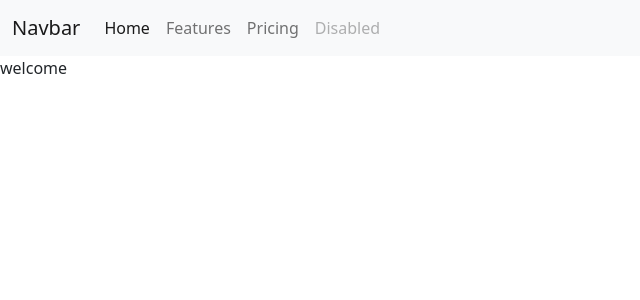
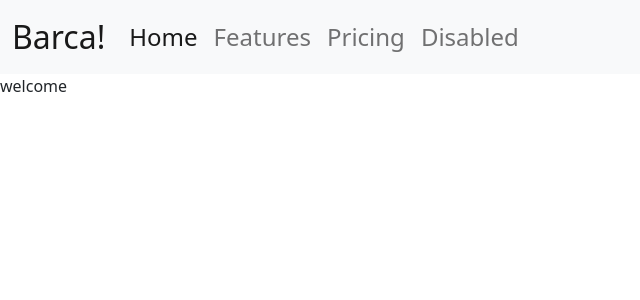
Before and after one commit to kamranfotovat/kamranfotovat, a Flask app: page / in a window 1280 px wide. Shown: the top 300 px of the page, without its empty margins (0-640 px from the left). Run offline with Flask 2, Linux system fonts and the light colour scheme.

Commit message:
foming buttons

```diff
--- a/static/style.css
+++ b/static/style.css
@@ -1,5 +1,15 @@
-
-
+.xxlarge
+{
+    font-size: XX-Large;
+}
+.xlarge
+{
+    font-size: X-Large;
+}
+.large
+{
+    font-size: large;
+}
 
 
 
--- a/templates/layout.html
+++ b/templates/layout.html
@@ -6,23 +6,24 @@
         <link href="https://cdn.jsdelivr.net/npm/bootstrap@5.1.1/dist/css/bootstrap.min.css" rel="stylesheet" integrity="sha384-F3w7mX95PdgyTmZZMECAngseQB83DfGTowi0iMjiWaeVhAn4FJkqJByhZMI3AhiU" crossorigin="anonymous">
         <nav class="navbar navbar-expand-lg navbar-light bg-light">
             <div class="container-fluid">
-              <a class="navbar-brand" href="#">Navbar</a>
+
+              <a class="navbar-brand xxlarge" >Barca!</a>
               <button class="navbar-toggler" type="button" data-bs-toggle="collapse" data-bs-target="#navbarNav" aria-controls="navbarNav" aria-expanded="false" aria-label="Toggle navigation">
                 <span class="navbar-toggler-icon"></span>
               </button>
               <div class="collapse navbar-collapse" id="navbarNav">
                 <ul class="navbar-nav">
                   <li class="nav-item">
-                    <a class="nav-link active" aria-current="page" href="#">Home</a>
+                    <a class="nav-link active xlarge" aria-current="page" href="#">Home</a>
                   </li>
                   <li class="nav-item">
-                    <a class="nav-link" href="#">Features</a>
+                    <a class="nav-link xlarge" href="#">Features</a>
                   </li>
                   <li class="nav-item">
-                    <a class="nav-link" href="#">Pricing</a>
+                    <a class="nav-link xlarge" href="#">Pricing</a>
                   </li>
                   <li class="nav-item">
-                    <a class="nav-link disabled">Disabled</a>
+                    <a class="nav-link xlarge">Disabled</a>
                   </li>
                 </ul>
               </div>
```
